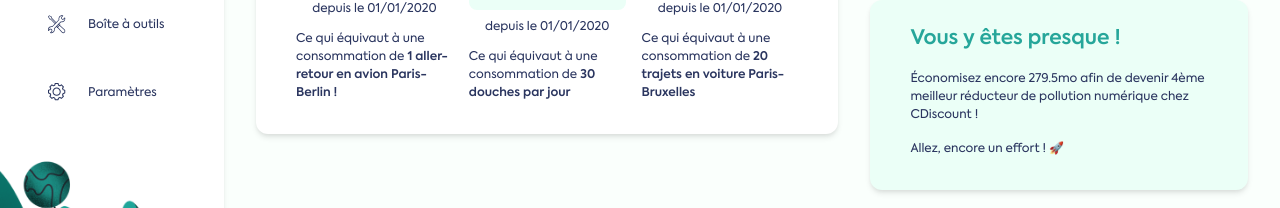
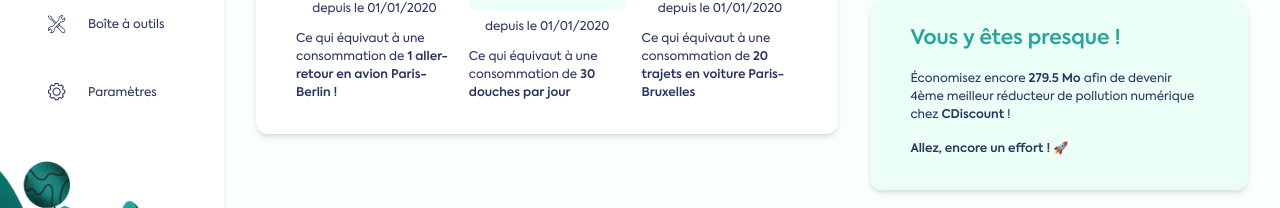
Before and after one commit to Glascode/e-low, a Nuxt app: page /dashboard in a window 1280 px wide. Shown: the part 494-702 px from the top of the page. Built offline with nearby package versions, Linux system fonts and the light colour scheme.

Commit message:
Adjust illustrations

```diff
--- a/pages/dashboard.vue
+++ b/pages/dashboard.vue
@@ -48,8 +48,10 @@
 
       <Card class="mb-8 bg-primary-light">
         <h2 class="heading mb-4">Vous y êtes presque !</h2>
-        <p class="mb-4">Économisez encore 279.5mo afin de devenir 4ème meilleur réducteur de pollution numérique chez CDiscount !</p>
-        <p>Allez, encore un effort ! 🚀</p>
+        <p class="mb-4">Économisez encore
+          <span class="font-semibold">279.5&nbsp;Mo</span> afin de devenir 4ème meilleur réducteur de pollution numérique chez
+          <span class="font-semibold">CDiscount</span>&nbsp;!</p>
+        <p class="font-semibold">Allez, encore un effort ! 🚀</p>
       </Card>
 
       <Card class="bg-white">
@@ -71,7 +73,7 @@
             <span class="text-primary">8.9&nbsp;%</span> de mieux qu’en 2019</p>
         </div>
 
-        <p class="font-medium text-center">Ensemble, réduisons la pollution numérique 🌎</p>
+        <p class="font-semibold text-center">Ensemble, réduisons la pollution numérique 🌎</p>
       </Card>
     </div>
   </div>
--- a/pages/toolbox.vue
+++ b/pages/toolbox.vue
@@ -15,11 +15,10 @@
 
         <Card class="bg-white mb-8 xl:mb-0">
           <h2 class="heading mb-4">S’informer</h2>
+
           <div class="flex items-center">
             <img class="w-40 -ml-6 mr-10"
-                 src="/images/book.png"
-                 alt="illustration d'un livre">
-
+                 src="/images/book.png">
             <div>
               <p class="text-sm font-medium">Retrouvez différents documents et guides pour vous aider à
                 améliorer vos démarches quotidiennes.
@@ -32,7 +31,6 @@
               </button>
             </div>
           </div>
-
         </Card>
       </div>
 
@@ -41,21 +39,21 @@
           <h2 class="heading mb-4">Quiz ! </h2>
           <div class="flex-grow flex flex-col justify-evenly">
             <p class="text-center text-base mb-10">Regarder une heure de vidéo en streaming sur son téléphone portable consomme t’il autant qu'un frigidaire pendant un an ?</p>
+
             <div class="flex justify-center">
               <button class="btn w-32 mr-4">Faux</button>
               <button class="btn w-32">Vrai</button>
             </div>
           </div>
-
         </Card>
       </div>
     </div>
 
     <Card class="pr-0 bg-white overflow-hidden">
-      <h2 class="heading mb-4">Le saviez-vous ?</h2>
-
       <div class="flex">
         <div class="flex flex-col flex-grow">
+          <h2 class="heading mb-4">Le saviez-vous ?</h2>
+
           <div class="flex items-center mt-6">
             <img class="mr-2" src="/images/feuilleRouge.svg" />
             <p class="max-w-lg ml-2 text-sm font-semibold">Un envoi de mail provoque une émission de CO2 entre 4g et 50g. 60% des mails restent non lus. </p>
@@ -89,8 +87,8 @@
 
         </div>
 
-        <div class="-mr-3 self-end">
-          <img src="/images/lecture.svg" />
+        <div class="-mr-3 self-start">
+          <img style="width: 24rem" src="/images/lecture.svg" />
         </div>
       </div>
     </Card>
```
